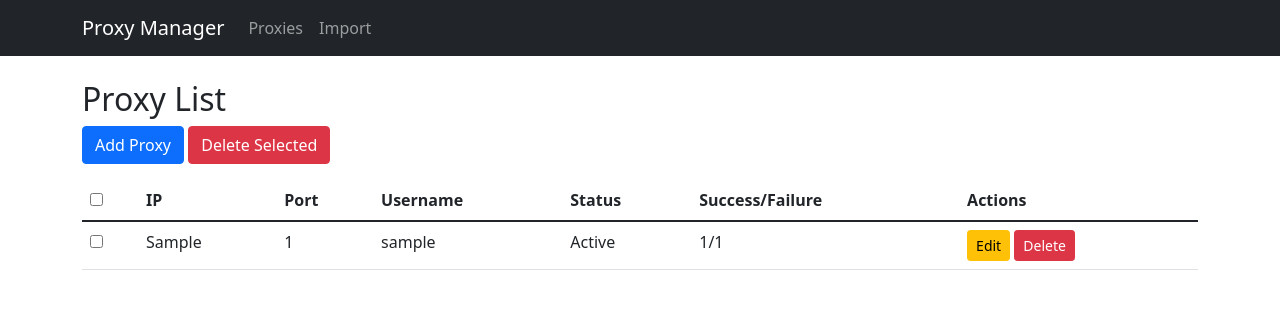
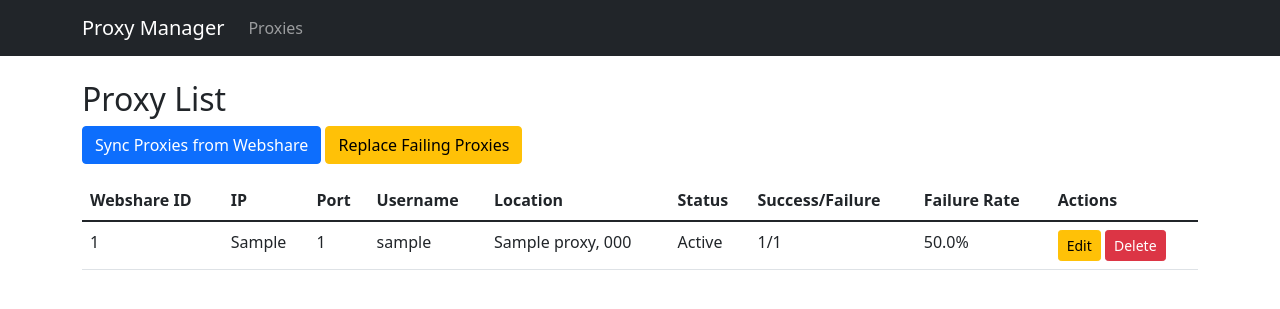
Before and after one commit to zaidejaz/proxy-manager, a Flask app: page /proxies in a window 1280 px wide. Shown: the top 309 px of the page. Run offline with Flask 3, Linux system fonts and the light colour scheme; a user stored in the database is signed in; tables that the repository leaves empty hold one stand-in row (values such as "Sample post"); parts of the project's set-up code (start-up, migrations or seed data) failed here and were passed over.

Commit message:
Refactor proxy management: remove import functionality, update Dockerfile for Gunicorn, enhance proxy model, and implement Webshare API synchronization

```diff
--- a/proxy_manager/models/proxy.py
+++ b/proxy_manager/models/proxy.py
@@ -1,9 +1,9 @@
-# proxy_manager/models/proxy.py
 from datetime import datetime, timezone
 from proxy_manager import db
 
 class Proxy(db.Model):
     id = db.Column(db.Integer, primary_key=True)
+    webshare_id = db.Column(db.String(50), unique=True)
     ip = db.Column(db.String(50), nullable=False)
     port = db.Column(db.Integer, nullable=False)
     username = db.Column(db.String(50), nullable=False)
@@ -12,10 +12,21 @@ class Proxy(db.Model):
     is_active = db.Column(db.Boolean, default=True)
     success_count = db.Column(db.Integer, default=0)
     failure_count = db.Column(db.Integer, default=0)
+    country_code = db.Column(db.String(2))
+    city_name = db.Column(db.String(100))
+    created_at = db.Column(db.DateTime(timezone=True))
+
+    @property
+    def failure_rate(self):
+        total = self.success_count + self.failure_count
+        if total == 0:
+            return 0
+        return (self.failure_count / total) * 100
 
     def to_dict(self):
         return {
             'id': self.id,
+            'webshare_id': self.webshare_id,
             'ip': self.ip,
             'port': self.port,
             'username': self.username,
@@ -23,5 +34,8 @@ class Proxy(db.Model):
             'is_active': self.is_active,
             'success_count': self.success_count,
             'failure_count': self.failure_count,
-            'last_used': self.last_used.isoformat() if self.last_used else None
+            'failure_rate': self.failure_rate,
+            'country_code': self.country_code,
+            'city_name': self.city_name,
+            'created_at': self.created_at.isoformat() if self.created_at else None
         }
--- a/proxy_manager/ui/routes.py
+++ b/proxy_manager/ui/routes.py
@@ -6,6 +6,7 @@ from proxy_manager.models.proxy import Proxy
 from proxy_manager.services.proxy_service import ProxyService
 from proxy_manager.ui.forms import LoginForm, ProxyForm
 from proxy_manager import db
+from proxy_manager.services.webshare_service import WebshareService
 
 ui = Blueprint('ui', __name__)
 
@@ -78,26 +79,28 @@ def toggle_proxy(proxy_id):
     flash(f'Proxy {"activated" if proxy.is_active else "deactivated"} successfully', 'success')
     return redirect(url_for('ui.proxies'))
 
-@ui.route('/import', methods=['GET', 'POST'])
+@ui.route('/proxies/sync', methods=['POST'])
 @login_required
-def import_proxies():
-    if request.method == 'POST':
-        if 'file' not in request.files:
-            flash('No file uploaded', 'error')
-            return redirect(url_for('ui.import_proxies'))
+def sync_proxies():
+    """Sync proxies from Webshare API"""
+    try:
+        webshare = WebshareService()
+        added = webshare.sync_proxies()
+        flash(f'Successfully added {added} new proxies', 'success')
+    except Exception as e:
+        flash(f'Failed to sync proxies: {str(e)}', 'error')
 
-        file = request.files['file']
-        if file.filename == '':
-            flash('No file selected', 'error')
-            return redirect(url_for('ui.import_proxies'))
+    return redirect(url_for('ui.proxies'))
 
-        if not file.filename.endswith('.txt'):
-            flash('Only .txt files are allowed', 'error')
-            return redirect(url_for('ui.import_proxies'))
+@ui.route('/proxies/check-replace', methods=['POST'])
+@login_required
+def check_and_replace_proxies():
+    """Check and replace failing proxies"""
+    try:
+        webshare = WebshareService()
+        replaced = webshare.check_and_replace_failing_proxies()
+        flash(f'Successfully replaced {replaced} failing proxies', 'success')
+    except Exception as e:
+        flash(f'Failed to replace proxies: {str(e)}', 'error')
 
-        content = file.read().decode('utf-8')
-        added = ProxyService.import_proxies(content)
-        flash(f'Successfully imported {added} proxies', 'success')
-        return redirect(url_for('ui.proxies'))
-
-    return render_template('import.html')
+    return redirect(url_for('ui.proxies'))
--- a/proxy_manager/ui/templates/base.html
+++ b/proxy_manager/ui/templates/base.html
@@ -15,9 +15,6 @@
                     <li class="nav-item">
                         <a class="nav-link" href="/proxies">Proxies</a>
                     </li>
-                    <li class="nav-item">
-                        <a class="nav-link" href="/import">Import</a>
-                    </li>
                 </ul>
             </div>
         </div>
--- a/proxy_manager/ui/templates/proxies.html
+++ b/proxy_manager/ui/templates/proxies.html
@@ -4,73 +4,48 @@
 <h2>Proxy List</h2>
 
 <div class="mb-3">
-    <button class="btn btn-primary" data-bs-toggle="modal" data-bs-target="#addProxyModal">
-        Add Proxy
-    </button>
-    <button class="btn btn-danger" id="deleteSelected">Delete Selected</button>
+    <form action="{{ url_for('ui.sync_proxies') }}" method="post" class="d-inline">
+        <button type="submit" class="btn btn-primary">Sync Proxies from Webshare</button>
+    </form>
+
+    <form action="{{ url_for('ui.check_and_replace_proxies') }}" method="post" class="d-inline">
+        <button type="submit" class="btn btn-warning">Replace Failing Proxies</button>
+    </form>
 </div>
 
 <table class="table">
     <thead>
         <tr>
-            <th><input type="checkbox" id="selectAll"></th>
+            <th>Webshare ID</th>
             <th>IP</th>
             <th>Port</th>
             <th>Username</th>
+            <th>Location</th>
             <th>Status</th>
             <th>Success/Failure</th>
+            <th>Failure Rate</th>
             <th>Actions</th>
         </tr>
     </thead>
     <tbody>
         {% for proxy in proxies %}
-        <tr>
-            <td><input type="checkbox" class="proxy-select" value="{{ proxy.id }}"></td>
+        <tr class="{{ 'table-danger' if proxy.failure_rate > 50 else '' }}">
+            <td>{{ proxy.webshare_id }}</td>
             <td>{{ proxy.ip }}</td>
             <td>{{ proxy.port }}</td>
             <td>{{ proxy.username }}</td>
+            <td>{{ proxy.city_name }}, {{ proxy.country_code }}</td>
             <td>{{ "Active" if proxy.is_active else "Inactive" }}</td>
             <td>{{ proxy.success_count }}/{{ proxy.failure_count }}</td>
+            <td>{{ "%.1f"|format(proxy.failure_rate) }}%</td>
             <td>
-                <button class="btn btn-sm btn-warning edit-proxy" data-proxy-id="{{ proxy.id }}">Edit</button>
-                <button class="btn btn-sm btn-danger delete-proxy" data-proxy-id="{{ proxy.id }}">Delete</button>
+                <button class="btn btn-sm btn-warning edit-proxy"
+                        data-proxy-id="{{ proxy.id }}">Edit</button>
+                <button class="btn btn-sm btn-danger delete-proxy"
+                        data-proxy-id="{{ proxy.id }}">Delete</button>
             </td>
         </tr>
         {% endfor %}
     </tbody>
 </table>
-
-<!-- Add Proxy Modal -->
-<div class="modal fade" id="addProxyModal">
-    <div class="modal-dialog">
-        <div class="modal-content">
-            <div class="modal-header">
-                <h5 class="modal-title">Add Proxy</h5>
-                <button type="button" class="btn-close" data-bs-dismiss="modal"></button>
-            </div>
-            <div class="modal-body">
-                <form id="addProxyForm">
-                    <div class="mb-3">
-                        <label class="form-label">IP Address</label>
-                        <input type="text" class="form-control" name="ip" required>
-                    </div>
-                    <div class="mb-3">
-                        <label class="form-label">Port</label>
-                        <input type="number" class="form-control" name="port" required>
-                    </div>
-                    <div class="mb-3">
-                        <label class="form-label">Username</label>
-                        <input type="text" class="form-control" name="username" required>
-                    </div>
-                    <div class="mb-3">
-                        <label class="form-label">Password</label>
-                        <input type="password" class="form-control" name="password" required>
-                    </div>
-                    <button type="submit" class="btn btn-primary">Add Proxy</button>
-                </form>
-            </div>
-        </div>
-    </div>
-</div>
-
 {% endblock %}
```
Also changed, not shown: docker-compose.yaml (+40 -2 lines), proxy_manager/services/webshare_service.py (added, +92 -0 lines), proxy_manager/ui/templates/import.html (deleted, +0 -22 lines), .github/workflows/deploy.yml, 2 other files.
